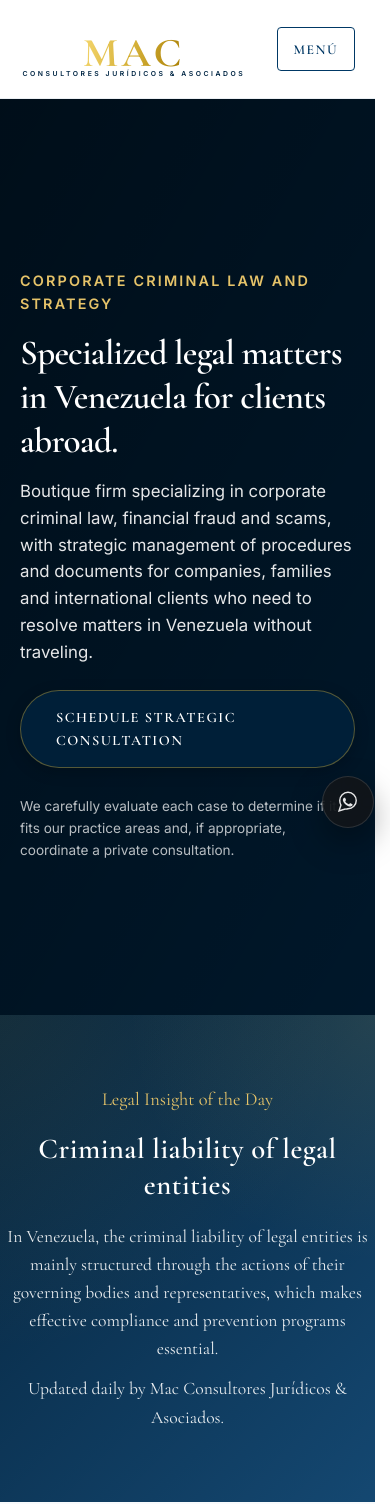
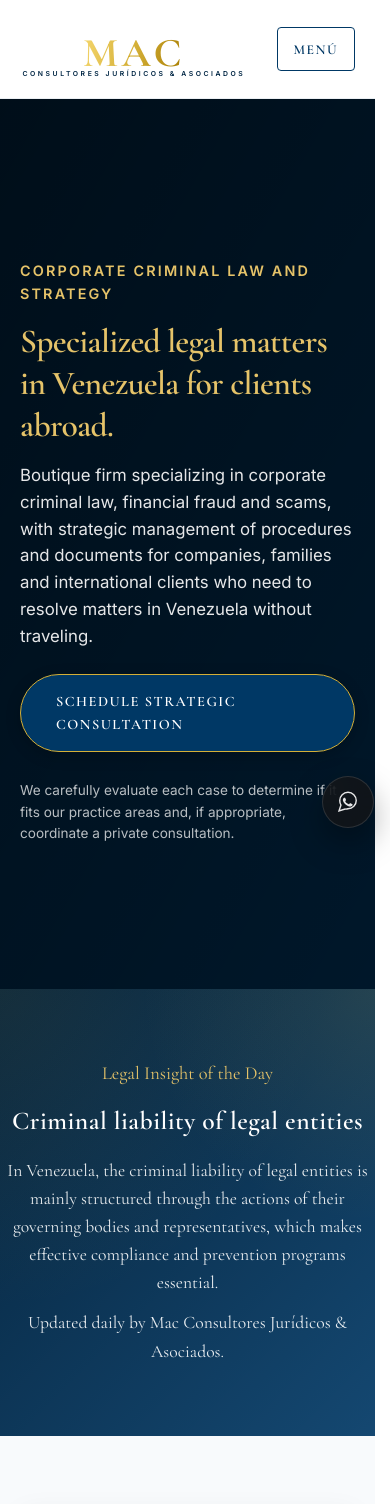
Before and after one commit to mcolina777-cpu/mac-consultores-site-clean, a Next.js app: page /en in a window 390 px wide. Shown: the top 1504 px of the page. Built offline with nearby package versions, Linux system fonts and the light colour scheme.

Commit message:
style(css): actualización quirúrgica de hero y botones

```diff
--- a/src/app/globals.css
+++ b/src/app/globals.css
@@ -205,7 +205,7 @@ nav .nav-links {
 /* Hero Section */
 .hero {
     position: relative;
-    min-height: 70vh;
+    min-height: 60vh;
     display: flex;
     align-items: center;
     color: var(--text-white);
@@ -249,8 +249,8 @@ nav .nav-links {
 }
 
 .hero-content h1 {
-    color: var(--text-white);
-    font-size: clamp(2.8rem, 5vw, 4rem);
+    color: var(--accent-light);
+    font-size: clamp(2.4rem, 4vw, 3.2rem);
     line-height: 1.15;
     margin-bottom: 1.5rem;
 }
@@ -265,17 +265,17 @@ nav .nav-links {
 
 /* Botón principal del hero */
 .hero .btn-primary {
+    background-color: var(--primary);
+    color: var(--text-white);
+    border: 1px solid var(--accent);
+    box-shadow: 0 4px 15px rgba(0, 0, 0, 0.2);
+}
+
+.hero .btn-primary:hover {
     background-color: var(--primary-dark);
-    color: var(--text-white);
-    border: 1px solid rgba(212, 175, 55, 0.4);
-    box-shadow: 0 4px 15px rgba(0, 0, 0, 0.2);
-}
-
-.hero .btn-primary:hover {
-    background-color: var(--primary);
     border-color: var(--accent-light);
     color: var(--text-white);
-    box-shadow: 0 8px 25px rgba(0, 31, 56, 0.4);
+    box-shadow: 0 8px 25px rgba(212, 175, 55, 0.2);
 }
 
 .hero-btns {
@@ -470,17 +470,17 @@ section {
 }
 
 .btn-primary {
+    background-color: var(--primary);
+    color: var(--text-white);
+    border: 1px solid var(--accent);
+    box-shadow: 0 4px 15px rgba(0, 0, 0, 0.15);
+}
+
+.btn-primary:hover {
     background-color: var(--primary-dark);
-    color: var(--text-white);
-    border: 1px solid rgba(212, 175, 55, 0.4);
-    box-shadow: 0 4px 15px rgba(0, 0, 0, 0.2);
-}
-
-.btn-primary:hover {
-    background-color: var(--primary);
     border-color: var(--accent-light);
     color: var(--text-white);
-    box-shadow: 0 8px 25px rgba(0, 31, 56, 0.4);
+    box-shadow: 0 8px 25px rgba(212, 175, 55, 0.2);
     transform: translateY(-2px);
 }
 
@@ -918,14 +918,14 @@ footer, .footer {
 
 .form-card .btn {
     width: 100%;
+    background-color: var(--primary);
+    color: var(--text-white);
+    border: 1px solid var(--accent);
+    transition: background-color 0.3s ease, border-color 0.3s ease, color 0.3s ease;
+}
+
+.form-card .btn:hover {
     background-color: var(--primary-dark);
-    color: var(--text-white);
-    border: 1px solid rgba(212, 175, 55, 0.4);
-    transition: background-color 0.3s ease, border-color 0.3s ease, color 0.3s ease;
-}
-
-.form-card .btn:hover {
-    background-color: var(--primary);
     border-color: var(--accent-light);
     color: var(--text-white);
 }
@@ -1325,10 +1325,10 @@ nav .nav-links a {
     /* 3. HERO Y TIPOGRAFÍA GENERAL */
     /* HERO ESPECÍFICO PARA MÓVILES (iPhone / Xiaomi) */
     .hero {
-        min-height: 60vh;
+        min-height: 55vh;
         height: auto;
-        padding-top: 90px;        /* evita que el notch tape el título */
-        padding-bottom: 50px;
+        padding-top: 80px;        /* evita que el notch tape el título */
+        padding-bottom: 40px;
         align-items: flex-start;
     }
 
@@ -1338,7 +1338,7 @@ nav .nav-links a {
     }
 
     .hero-content h1 {
-        font-size: 2.2rem;
+        font-size: 2.1rem;
         line-height: 1.25;
         margin-bottom: 0.9rem;
     }
@@ -1385,11 +1385,11 @@ nav .nav-links a {
 
     /* 5. DAILY INSIGHT */
     .daily-insight {
-        padding: 50px 0;
+        padding: 40px 0;
     }
 
     .daily-insight-concept {
-        font-size: 1.8rem;
+        font-size: 1.6rem;
     }
 
     .daily-insight-definition {
```
